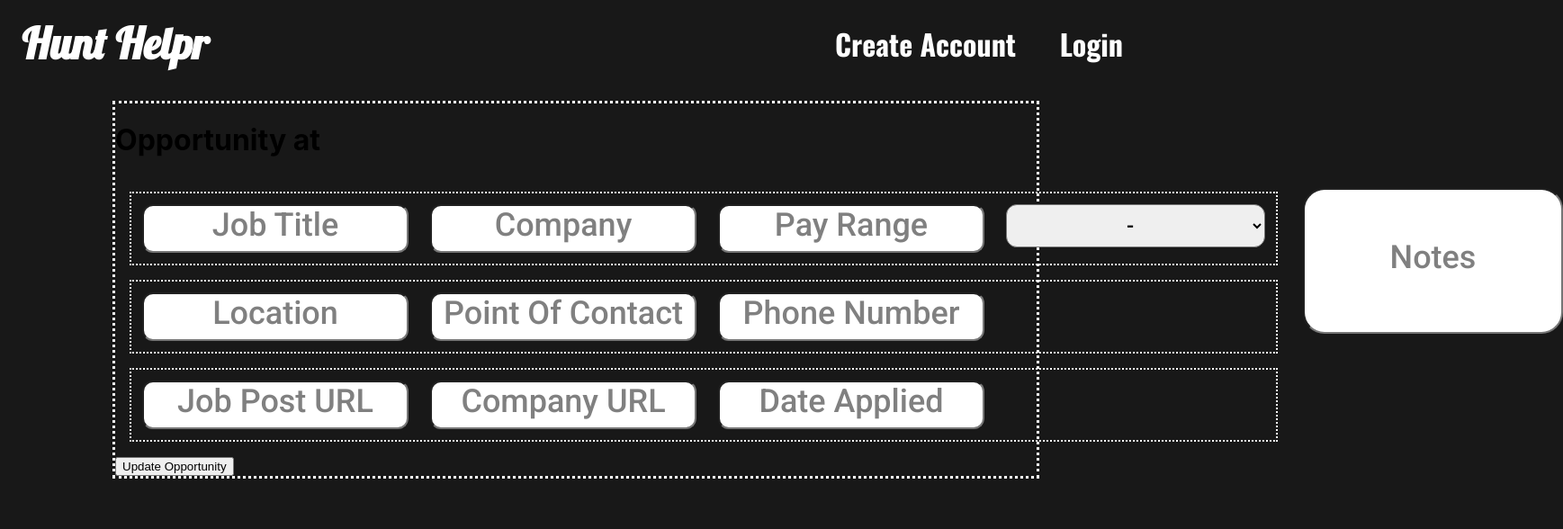
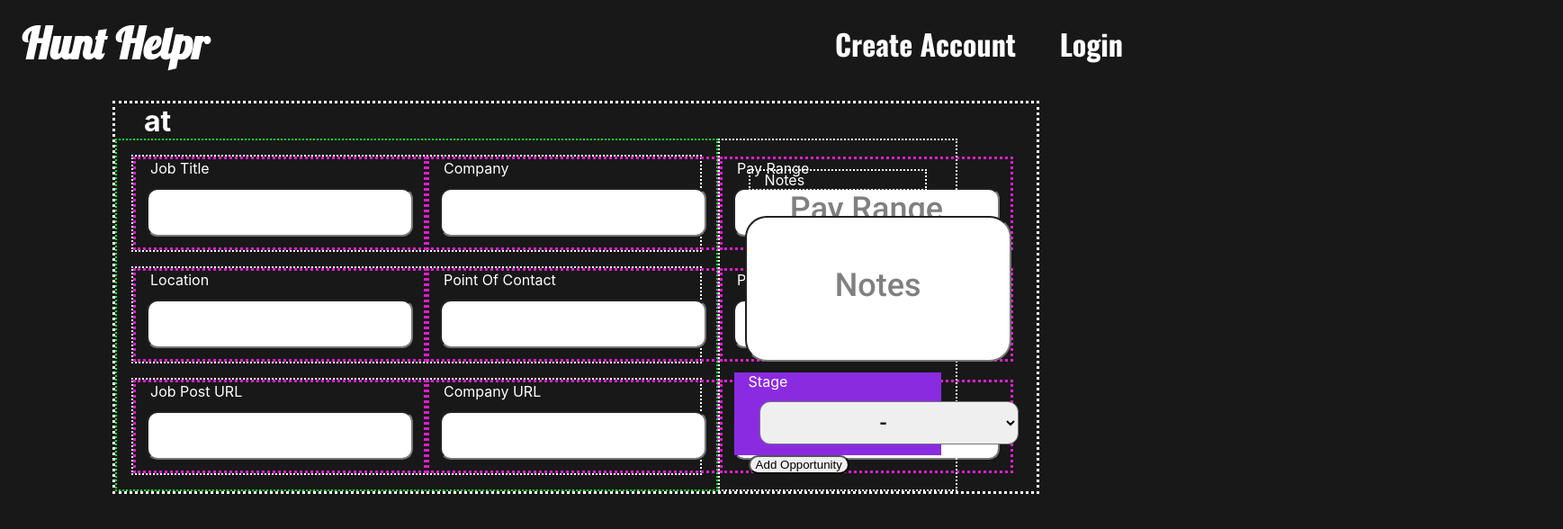
Before and after one commit to moomoomewmew/job-hunt-helper, a React (Create React App) app in the folder client/: page /createopportunity in a window 1280 px wide. Shown: the top 588 px of the page at 90% size, 1737 px wide, since content can reach past the window. Built offline with nearby package versions, Linux system fonts and the light colour scheme.

Commit message:
able to post new opportunity and render on dashb

```diff
--- a/client/src/App.js
+++ b/client/src/App.js
@@ -17,6 +17,7 @@ function App() {
   const [user, setUser] = useState(null);
   const [authUser, setAuthUser] = useState({});
   const [loading, setLoading] = useState(true);
+
 
   const checkToken = async () => {
     const user = await CheckSession();
@@ -95,6 +96,7 @@ function App() {
           path="/createopportunity"
           element={
             <CreateOpportunity
+              user={authUser}
               authenticated={authenticated}
               authUser={authUser}
               checkToken={checkToken}
--- a/client/src/components/CreateOpportunity.jsx
+++ b/client/src/components/CreateOpportunity.jsx
@@ -1,107 +1,179 @@
-import React, { useState } from 'react'
-import { Link } from 'react-router-dom'
-import axios from 'axios'
+import React, { useEffect, useState } from 'react'
+import { Link, useNavigate, useParams } from 'react-router-dom'
 import '../styles/edit.css'
+import Client from '../services/api'
+
+
 export default function CreateOpportunity(props) {
+    console.log(props)
+    const navigate = useNavigate()
 
-    const [jobTitle, setJobTitle] = useState('')
-    const [stage, setStage] = useState('')
-    const [company, setCompany] = useState('')
-    const [payRange, setPayRange] = useState('')
-    const [location, setLocation] = useState("")
-    const [pointOfContact, setPointOfContact] = useState('')
-    const [phoneNumber, setPhoneNumber] = useState('')
-    const [jobPostURL, setJobPostURL] = useState('')
-    const [companyURL, setCompanyURL] = useState('')
-    const [dateApplied, setDateApplied] = useState('')
-    const [notes, setNotes] = useState('')
-
-    const saveJobTitle = (e) => {
-        setJobTitle(e.target.value)
-    }
-    const saveStage = (e) => {
-        setStage(e.target.value)
-    }
-    const saveCompany = (e) => {
-        setCompany(e.target.value)
-    }
-    const savePayRange = (e) => {
-        setPayRange(e.target.value)
-    }
-    const saveLocation = (e) => {
-        setLocation(e.target.value)
-    }
-    const savePointOfContact = (e) => {
-        setPointOfContact(e.target.value)
-    }
-    const savePhoneNumber = (e) => {
-        setPhoneNumber(e.target.value)
-    }
-    const saveJobPostURL = (e) => {
-        setJobPostURL(e.target.value)
-    }
-    const saveCompanyURL = (e) => {
-        setCompanyURL(e.target.value)
-    }
-    const saveDateApplied = (e) => {
-        setDateApplied(e.target.value)
-    }
-    const saveNotes = (e) => {
-        setNotes(e.target.value)
-    }
+    const [opportunity, setOpportunity] = useState({
+        jobTitle: '',
+        stage: '',
+        company: '',
+        payRange: '',
+        location: '',
+        pointOfContact: '',
+        phoneNumber: '',
+        jobPostURL: '',
+        companyURL: '',
+        dateApplied: '',
+    })
 
 
     const handleSubmit = async (e) => {
         e.preventDefault()
-        const res = await axios.put(`/api/opportunity/${props.opp.id}`,
+        const res = await Client.post(`/api/opportunities`,
             {
-                jobTitle,
-                stage
+                userId: props.user.id,
+                jobTitle: document.getElementById('jobTitle').value,
+                stage: document.getElementById('stage').value,
+                company: document.getElementById('company').value,
+                payRange: document.getElementById('payRange').value,
+                location: document.getElementById('location').value,
+                pointOfContact: document.getElementById('pointOfContact').value,
+                phoneNumber: document.getElementById('phoneNumber').value,
+                jobPostURL: document.getElementById('jobPostURL').value,
+                companyURL: document.getElementById('companyURL').value,
+                dateApplied: document.getElementById('dateApplied').value,
+                // notes
             }).then(() => {
-                alert('Your opportunity has successfully been recorded!')
+                alert('Your opportunity has successfully been added!')
+                navigate('/dashboard')
             })
     }
 
-    // if (Object.keys(props.opp).length === 0) {
-    //     return (<div>did not select a ride to edit!</div>)
-    // }
-
     return (
         <div className="form">
-            <h1>Opportunity at { props.op}</h1>
+            <h1 className='position-at-company'>{opportunity.jobTitle} at {opportunity.company}</h1>
             <form onSubmit={handleSubmit}>
-                <div>
+                <div className='input-container'>
                     <div className='row-1'>
+                        <div className="label-input-box">
+                            <label htmlFor="jobTitle">Job Title</label>
                             <input
                                 className='edit-input'
                                 type="text"
-                            value={jobTitle}
-                            placeholder="Job Title"
-                            id="job-title"
-                            onChange={saveJobTitle}
+                                defaultValue={opportunity.jobTitle}
+                                name="jobTitle"
+                                id='jobTitle'
                             />
+                        </div>
+                        <div className="label-input-box">
+                            <label htmlFor="company">Company</label>
                             <input
                                 className='edit-input'
                                 type="text"
-                            value={company}
-                            placeholder="Company"
-                            id="company"
-                            onChange={saveCompany}
+                                defaultValue={opportunity.company}
+                                name="company"
+                                id='company'
                             />
+                        </div>
+                        <div className="label-input-box">
+                            <label htmlFor='payRange'>Pay Range</label>
                             <input
                                 className='edit-input'
                                 type="text"
-                            value={payRange}
+                                defaultValue={opportunity.payRange}
                                 placeholder="Pay Range"
-                            id="pay-range"
-                            onChange={savePayRange}
+                                name="payRange"
+                                id='payRange'
                             />
+                        </div>
+                    </div>
+                    <div className='row-2'>
+                        <div className="label-input-box">
+                            <label>Location</label>
+                            <input
+                                className='edit-input'
+                                type="text"
+                                defaultValue={opportunity.location}
+                                name="location"
+                                id='location'
+                            />
+                        </div>
+                        <div className="label-input-box">
+                            <label>Point Of Contact</label>
+                            <input
+                                className='edit-input'
+                                type="text"
+                                defaultValue={opportunity.pointOfContact}
+                                name="pointOfContact"
+                                id="pointOfContact"
+                            />
+                        </div>
+                        <div className="label-input-box">
+                            <label>Phone Number</label>
+                            <input
+                                className='edit-input'
+                                type="text"
+                                defaultValue={opportunity.phoneNumber}
+                                name="phoneNumber"
+                                id="phoneNumber"
+                            />
+                        </div>
+                    </div>
+                    <div className='row-3'>
+                        <div className="label-input-box">
+                            <label>Job Post URL</label>
+                            <input
+                                className='edit-input'
+                                type="text"
+                                defaultValue={opportunity.jobPostURL}
+                                name="jobPostURL"
+                                id='jobPostURL'
+                            />
+                        </div>
+                        <div className="label-input-box">
+                            <label>Company URL</label>
+                            <input
+                                className='edit-input'
+                                type="text"
+                                defaultValue={opportunity.companyURL}
+                                name="companyURL"
+                                id="companyURL"
+                            />
+                        </div>
+                        <div className="label-input-box">
+                            <label>Date Applied</label>
+                            <input
+                                className='edit-input'
+                                type="text"
+                                defaultValue={opportunity.dateApplied}
+                                name="dateApplied"
+                                id="dateApplied"
+                            />
+                        </div>
+                    </div>
+                </div>
+                <div className='notes-and-buttons'>
+                    <div className='notes-label'>
+                        <label htmlFor="notes">Notes</label>
+                    </div>
+                    <input
+                        className='note-input'
+                        type="text"
+                        defaultValue={opportunity.notes}
+                        placeholder='Notes'
+                        name="notes"
+                        id='notes'
+                    />
+                    <div className='button-box'>
+                        <div className="stage-label-and-dropdown">
+                            <label htmlFor="stage">Stage
                                 <select
                                     className='edit-input'
-                            value={stage}
                                     name="stage"
                                     id="stage"
-                            onChange={saveStage}>
+                                    onChange={(e) => {
+                                        console.log('onChange')
+                                        const stage = e.target.value;
+                                        const updated = { ...opportunity, stage }
+                                        console.log(updated, e.target)
+                                        setOpportunity(opportunity)
+                                    }}
+                                >
                                     <option value="-">-</option>
                                     <option value="wishlist">wishlist</option>
                                     <option value="applied">applied</option>
@@ -109,71 +181,13 @@ export default function CreateOpportunity(props) {
                                     <option value="offer">offer</option>
                                     <option value="rejected">rejected</option>
                                 </select>
+                            </label>
                         </div>
-                    <div className='row-2'>
-                        <input
-                            className='edit-input'
-                            type="text"
-                            value={location}
-                            placeholder="Location"
-                            id="location"
-                            onChange={saveLocation}
-                        />
-                        <input
-                            className='edit-input'
-                            type="text"
-                            value={pointOfContact}
-                            placeholder="Point Of Contact"
-                            id="point-of-contact"
-                            onChange={savePointOfContact}
-                        />
-                        <input
-                            className='edit-input'
-                            type="text"
-                            value={phoneNumber}
-                            placeholder="Phone Number"
-                            id="phone-number"
-                            onChange={savePhoneNumber}
-                        />
+                        <div className='update-and-delete-buttons'>
+                            <button className='these-buttons' type="submit" >Add Opportunity</button>
                         </div>
-                    <div className='row-3'>
-                        <input
-                            className='edit-input'
-                            type="text"
-                            value={jobPostURL}
-                            placeholder="Job Post URL"
-                            id="job-post-url"
-                            onChange={saveJobPostURL}
-                        />
-                        <input
-                            className='edit-input'
-                            type="text"
-                            value={companyURL}
-                            placeholder="Company URL"
-                            id="company-url"
-                            onChange={saveCompanyURL}
-                        />
-                        <input
-                            className='edit-input'
-                            type="text"
-                            value={dateApplied}
-                            placeholder="Date Applied"
-                            id="date-applied"
-                            onChange={saveDateApplied}
-                        />
                     </div>
-                    <button type="submit" >Update Opportunity</button>
                 </div>
-                <input
-                    className='note-input'
-                    type="text"
-                    value={notes}
-                    placeholder="Notes"
-                    id="notes"
-                    onChange={saveNotes}
-                />
-
-                <p>{alert}</p>
             </form>
         </div>
     )
--- a/client/src/dashboard.js
+++ b/client/src/dashboard.js
@@ -10,6 +10,7 @@ import Stage from './components/Stage';
 export default function Dashboard({ authUser, ...props }) {
     console.log(authUser)
     const [opportunities, setOpportunities] = useState([])
+    const navigate = useNavigate()
 
     useEffect(() => {
         if (!props.authenticated || !authUser.userName) {
```
Lines whose indentation alone changed are shown as unchanged.
